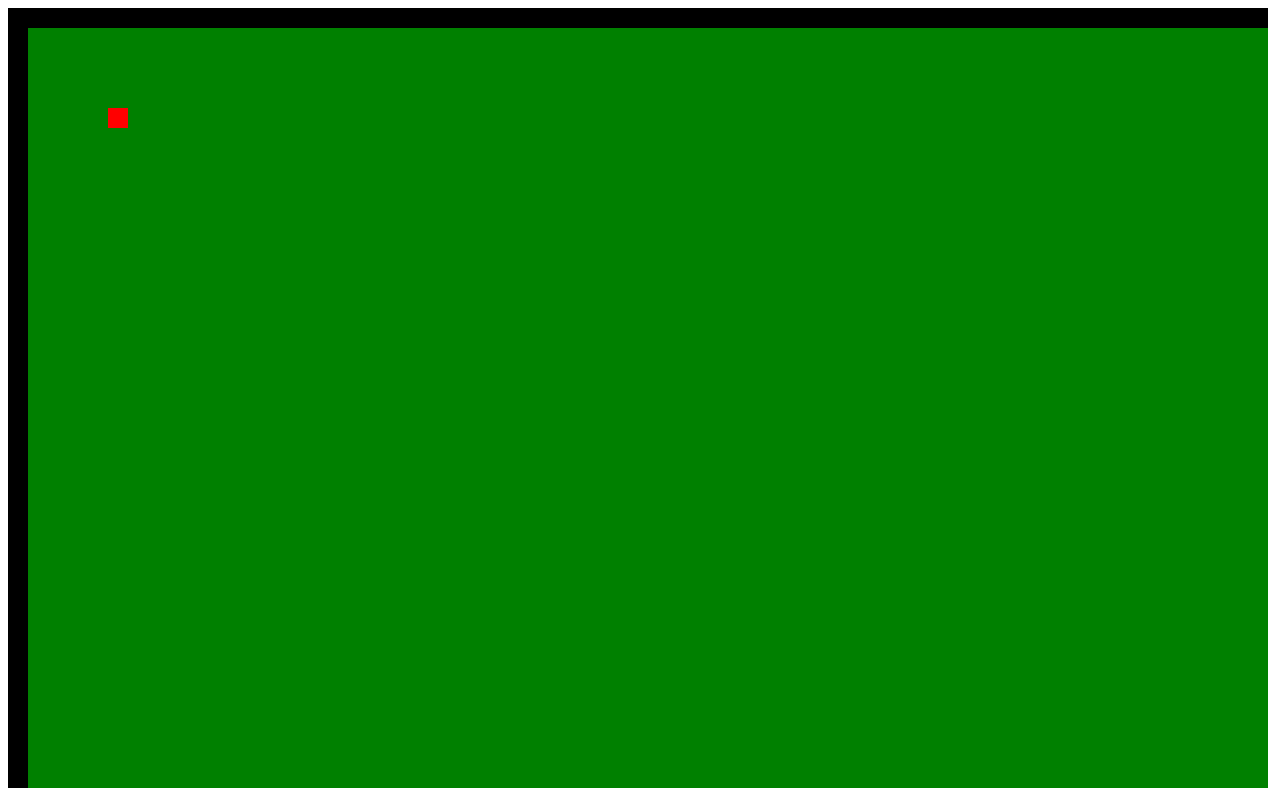
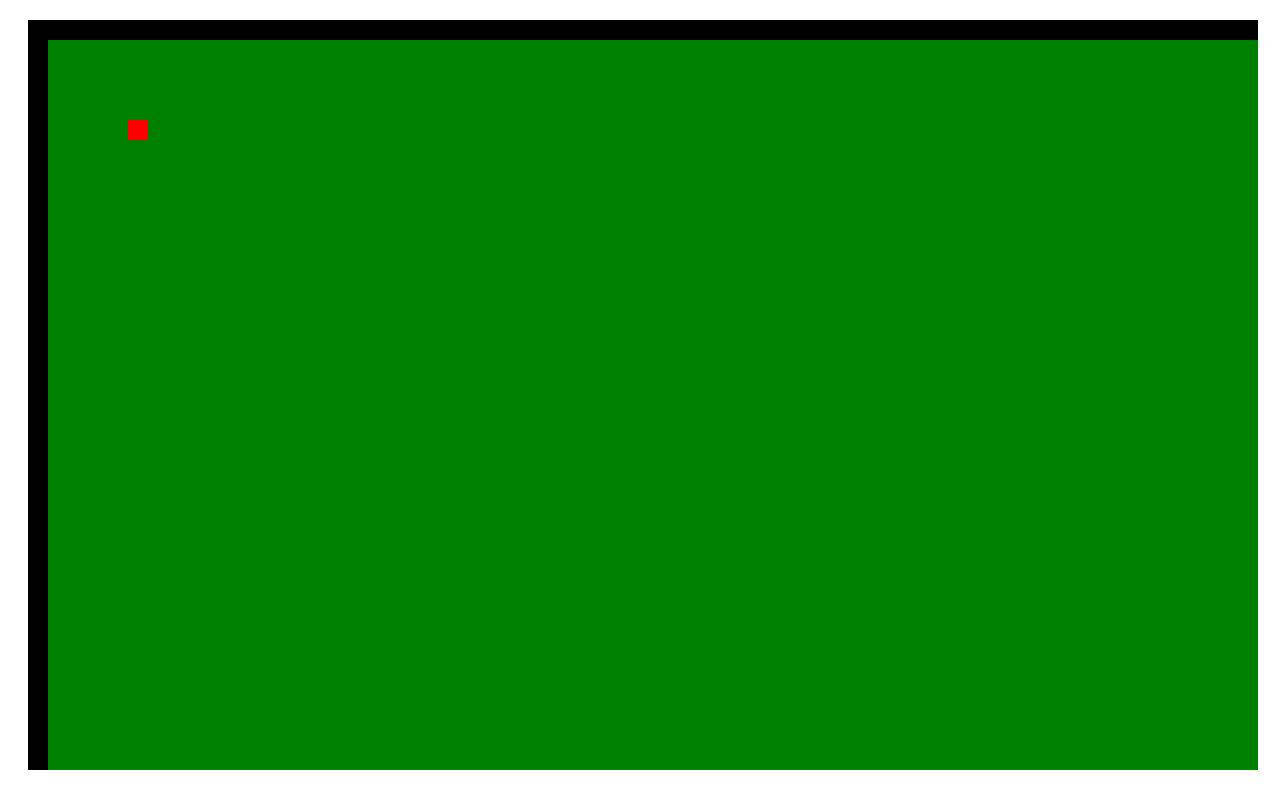
Before and after one commit to maxdeviant/mini-ld44, a plain HTML site: page index.html in a window 1280 px wide. Drawn offline with nearby package versions, Linux system fonts and the light colour scheme.

Commit message:
Moved main game function to scenes.js

```diff
--- a/assets/stylesheet.css
+++ b/assets/stylesheet.css
@@ -1,4 +1,4 @@
 #cr-stage {
-	width: 640;
-	height: 480;
+	margin: 20px;
+	auto 0;
 }
--- a/index.html
+++ b/index.html
@@ -8,12 +8,13 @@
     <script src="src/game.js"></script>
     <script src="src/components.js"></script>
     <script src="src/scenes.js"></script>
+
+	<script>
+        window.addEventListener('load', Game.start);
+    </script>
 </head>
 <body>
-    <script>
-        window.addEventListener('load', Game.start);
-    </script>
-    <!--<div id="cr-stage"></div>-->
+    <div id="cr-stage"></div>
 </body>
 <footer>
 
--- a/src/game.js
+++ b/src/game.js
@@ -16,21 +16,9 @@ Game = {
     },
 
     start: function() {
-        Crafty.init($(document).width() - 20, $(document).height() - 20);
+        Crafty.init($(document).width() - 50, $(document).height() - 50);
         Crafty.background('green');
 
-		Crafty.viewport.mouselook(true);
-
-		Crafty.e('Unit').at(5, 5);
-
-        for (var x = 0; x < Game.map_grid.width; x++) {
-			for (var y = 0; y < Game.map_grid.height; y++) {
-				var at_edge = x == 0 || x == Game.map_grid.width - 1 || y == 0 || y == Game.map_grid.height - 1;
-
-				if (at_edge) {
-					Crafty.e('Block').at(x, y);
-				}
-			}
-		}
+		Crafty.scene('Game');
     }
 }
--- a/src/scenes.js
+++ b/src/scenes.js
@@ -1,5 +1,17 @@
 Crafty.scene('Game', function() {
+	Crafty.viewport.mouselook(true);
 
+	Crafty.e('Unit').at(5, 5);
+
+	for (var x = 0; x < Game.map_grid.width; x++) {
+		for (var y = 0; y < Game.map_grid.height; y++) {
+			var at_edge = x == 0 || x == Game.map_grid.width - 1 || y == 0 || y == Game.map_grid.height - 1;
+
+			if (at_edge) {
+				Crafty.e('Block').at(x, y);
+			}
+		}
+	}
 });
 
 Crafty.scene('Loading', function() {
```
